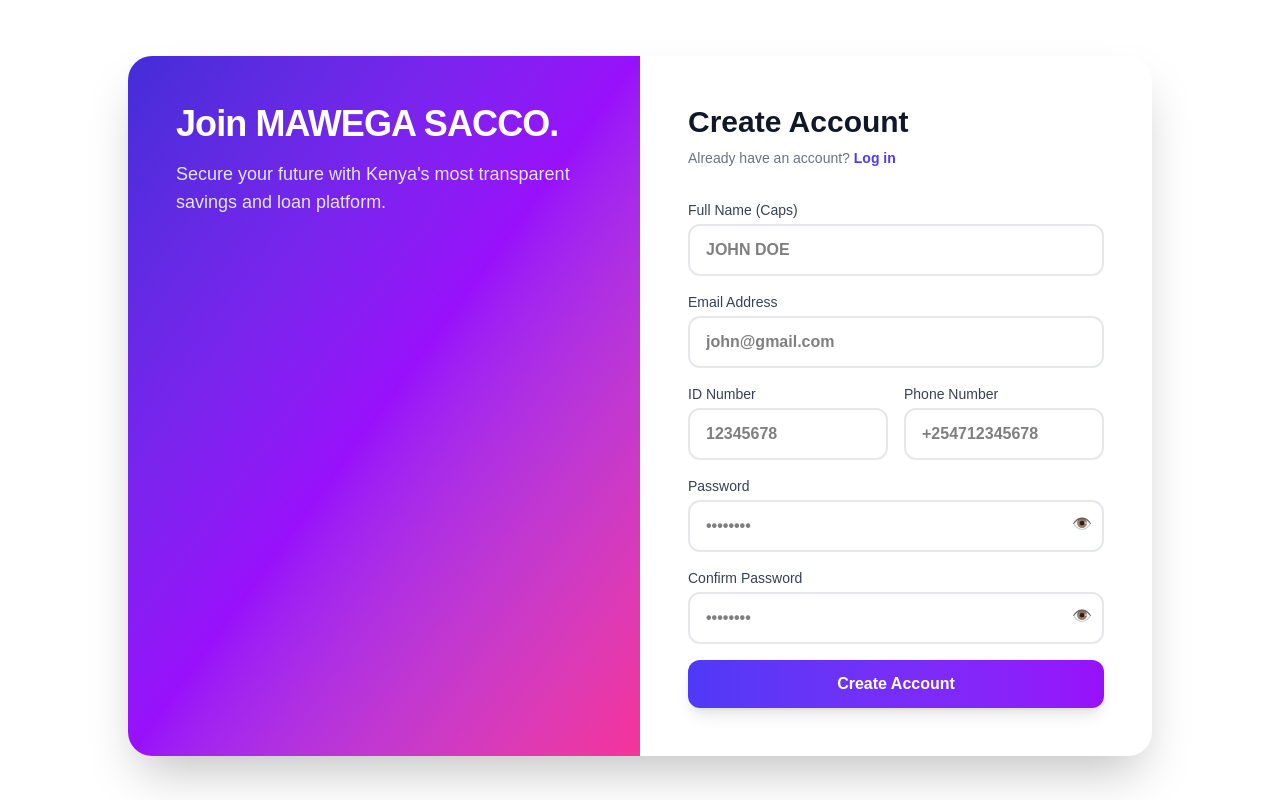
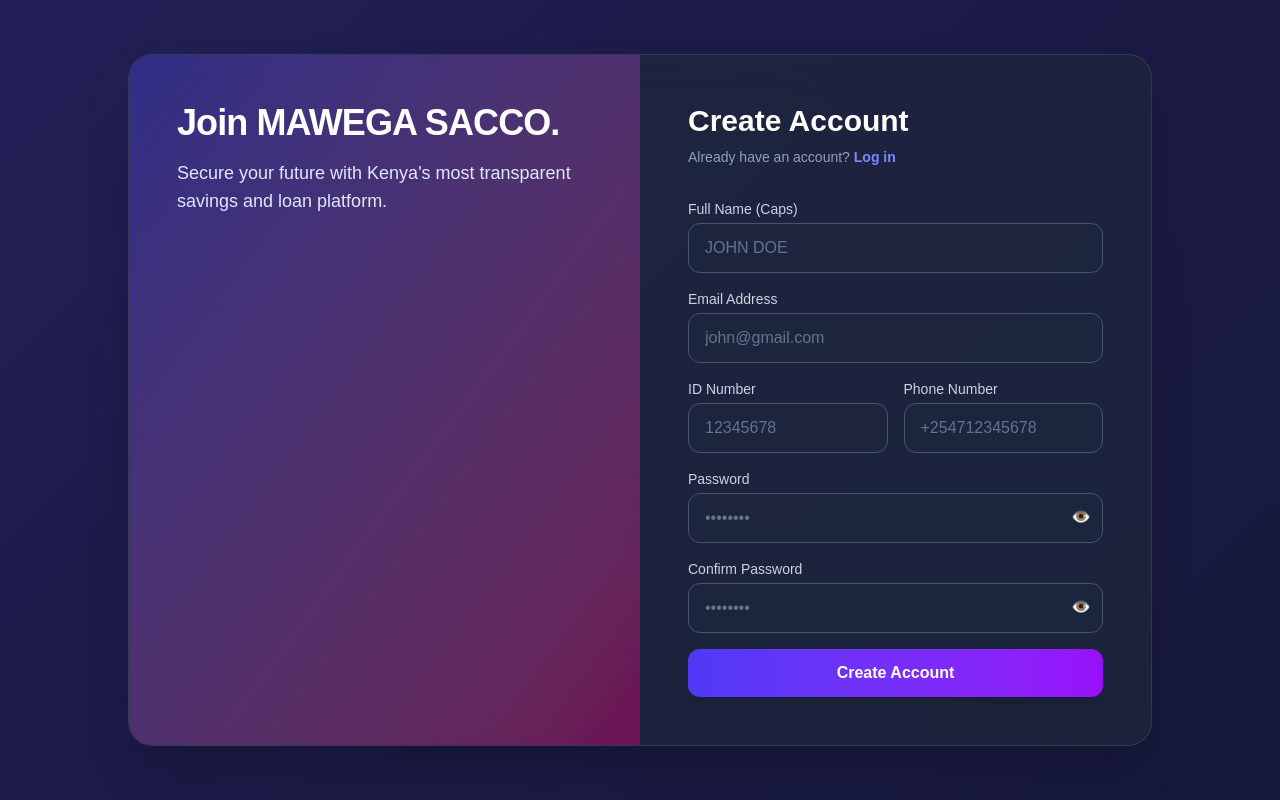
Before and after one commit to GeraldM9376/Family-sacco, a Next.js app: page /signup in a window 1280 px wide. Built offline with nearby package versions, Linux system fonts and the light colour scheme; no server answers.

Commit message:
Added animated dark glassmorphism to auth pages

```diff
--- a/src/app/globals.css
+++ b/src/app/globals.css
@@ -31,3 +31,21 @@
   -ms-overflow-style: none;
   scrollbar-width: none;
 }
+@keyframes gradient-shift {
+  0% { background-position: 0% 50%; }
+  50% { background-position: 100% 50%; }
+  100% { background-position: 0% 50%; }
+}
+
+.animated-bg {
+  background: linear-gradient(-45deg, #0f172a, #1e1b4b, #312e81, #0f172a);
+  background-size: 400% 400%;
+  animation: gradient-shift 15s ease infinite;
+}
+
+.glass-panel {
+  background: rgba(30, 41, 59, 0.7);
+  backdrop-filter: blur(16px);
+  -webkit-backdrop-filter: blur(16px);
+  border: 1px solid rgba(255, 255, 255, 0.1);
+}
--- a/src/app/signup/page.tsx
+++ b/src/app/signup/page.tsx
@@ -83,8 +83,11 @@
   };
 
   return (
-    <div className="flex min-h-[80vh] overflow-hidden rounded-3xl bg-white shadow-2xl mx-auto max-w-5xl mt-6">
-      <div className="hidden w-1/2 flex-col justify-between bg-gradient-to-br from-indigo-700 via-purple-600 to-pink-500 p-12 text-white md:flex relative">
+    <div className="animated-bg min-h-screen flex items-center justify-center p-4 md:p-0 -m-4 md:-m-8">
+      <div className="flex w-full max-w-5xl overflow-hidden rounded-3xl glass-panel shadow-2xl md:flex-row flex-col my-8">
+
+        {/* Left Side - Branding */}
+        <div className="hidden w-1/2 flex-col justify-between bg-gradient-to-br from-indigo-600/40 to-pink-600/40 p-12 text-white md:flex relative backdrop-blur-sm">
           <div className="relative z-10">
             <h2 className="text-4xl font-extrabold tracking-tight">Join MAWEGA SACCO.</h2>
             <p className="mt-4 text-lg text-indigo-100">
@@ -93,57 +96,58 @@
           </div>
         </div>
 
+        {/* Right Side - Form */}
         <div className="w-full p-8 md:w-1/2 lg:p-12 relative overflow-y-auto">
-        <h1 className="mb-2 text-3xl font-bold text-gray-900">Create Account</h1>
-        <p className="mb-8 text-sm text-gray-500">Already have an account? <Link href="/login" className="font-semibold text-indigo-600 hover:underline">Log in</Link></p>
+          <h1 className="mb-2 text-3xl font-bold text-white">Create Account</h1>
+          <p className="mb-8 text-sm text-slate-400">Already have an account? <Link href="/login" className="font-semibold text-indigo-400 hover:underline">Log in</Link></p>
 
           <form onSubmit={onSubmit} className="space-y-4">
             <div>
-            <label className="mb-1 block text-sm font-medium text-gray-700">Full Name (Caps)</label>
+              <label className="mb-1 block text-sm font-medium text-slate-300">Full Name (Caps)</label>
               <div className="relative">
                 <input name="fullName" value={form.fullName} onChange={handleChange} placeholder="JOHN DOE" required
-                className={`w-full rounded-xl border-2 px-4 py-3 text-black font-semibold outline-none transition-all focus:border-indigo-500 ${form.fullName ? (isValidName ? 'border-emerald-500' : 'border-red-300') : 'border-gray-200'}`} />
+                  className={`w-full rounded-xl border bg-slate-800/50 px-4 py-3 text-white placeholder-slate-500 outline-none transition-all focus:bg-slate-800 ${form.fullName ? (isValidName ? 'border-emerald-500' : 'border-red-500') : 'border-slate-600'}`} />
                 <InputStatus isValid={isValidName} value={form.fullName} />
               </div>
             </div>
 
             <div>
-            <label className="mb-1 block text-sm font-medium text-gray-700">Email Address</label>
+              <label className="mb-1 block text-sm font-medium text-slate-300">Email Address</label>
               <div className="relative">
                 <input name="email" type="email" value={form.email} onChange={handleChange} placeholder="john@gmail.com" required
-                className={`w-full rounded-xl border-2 px-4 py-3 text-black font-semibold outline-none transition-all focus:border-indigo-500 ${form.email ? (isValidEmail ? 'border-emerald-500' : 'border-red-300') : 'border-gray-200'}`} />
+                  className={`w-full rounded-xl border bg-slate-800/50 px-4 py-3 text-white placeholder-slate-500 outline-none transition-all focus:bg-slate-800 ${form.email ? (isValidEmail ? 'border-emerald-500' : 'border-red-500') : 'border-slate-600'}`} />
                 <InputStatus isValid={isValidEmail} value={form.email} />
               </div>
             </div>
 
             <div className="grid grid-cols-2 gap-4">
               <div>
-              <label className="mb-1 block text-sm font-medium text-gray-700">ID Number</label>
+                <label className="mb-1 block text-sm font-medium text-slate-300">ID Number</label>
                 <input name="idNumber" value={form.idNumber} onChange={handleChange} placeholder="12345678" required
-                className={`w-full rounded-xl border-2 px-4 py-3 text-black font-semibold outline-none transition-all focus:border-indigo-500 ${form.idNumber ? (isValidId ? 'border-emerald-500' : 'border-red-300') : 'border-gray-200'}`} />
+                  className={`w-full rounded-xl border bg-slate-800/50 px-4 py-3 text-white placeholder-slate-500 outline-none transition-all focus:bg-slate-800 ${form.idNumber ? (isValidId ? 'border-emerald-500' : 'border-red-500') : 'border-slate-600'}`} />
               </div>
               <div>
-              <label className="mb-1 block text-sm font-medium text-gray-700">Phone Number</label>
+                <label className="mb-1 block text-sm font-medium text-slate-300">Phone Number</label>
                 <div className="relative">
                   <input name="phone" value={form.phone} onChange={handleChange} placeholder="+254712345678" required
-                  className={`w-full rounded-xl border-2 px-4 py-3 text-black font-semibold outline-none transition-all focus:border-indigo-500 ${form.phone ? (isValidPhone ? 'border-emerald-500' : 'border-red-300') : 'border-gray-200'}`} />
+                    className={`w-full rounded-xl border bg-slate-800/50 px-4 py-3 text-white placeholder-slate-500 outline-none transition-all focus:bg-slate-800 ${form.phone ? (isValidPhone ? 'border-emerald-500' : 'border-red-500') : 'border-slate-600'}`} />
                   <InputStatus isValid={isValidPhone} value={form.phone} />
                 </div>
               </div>
             </div>
 
             <div>
-            <label className="mb-1 block text-sm font-medium text-gray-700">Password</label>
+              <label className="mb-1 block text-sm font-medium text-slate-300">Password</label>
               <div className="relative">
                 <input name="password" type={showPass ? "text" : "password"} value={form.password} onChange={handleChange} placeholder="••••••••" required
-                className={`w-full rounded-xl border-2 px-4 py-3 text-black font-semibold pr-12 outline-none transition-all focus:border-indigo-500 ${form.password ? (isValidPass ? 'border-emerald-500' : 'border-amber-300') : 'border-gray-200'}`} />
-              <button type="button" onClick={() => setShowPass(!showPass)} className="absolute right-3 top-3 text-gray-400 hover:text-gray-700">
+                  className={`w-full rounded-xl border bg-slate-800/50 px-4 py-3 pr-12 text-white placeholder-slate-500 outline-none transition-all focus:bg-slate-800 ${form.password ? (isValidPass ? 'border-emerald-500' : 'border-amber-500') : 'border-slate-600'}`} />
+                <button type="button" onClick={() => setShowPass(!showPass)} className="absolute right-3 top-3 text-slate-400 hover:text-white">
                   {showPass ? "🙈" : "👁️"}
                 </button>
               </div>
               {form.password && (
                 <div className="mt-2 flex items-center gap-2">
-                <div className="flex h-1.5 w-full overflow-hidden rounded-full bg-gray-200">
+                  <div className="flex h-1.5 w-full overflow-hidden rounded-full bg-slate-700">
                     <div className={`h-full ${strengthColor} transition-all duration-300`} style={{ width: `${strength}%` }} />
                   </div>
                 </div>
@@ -151,11 +155,11 @@
             </div>
 
             <div>
-            <label className="mb-1 block text-sm font-medium text-gray-700">Confirm Password</label>
+              <label className="mb-1 block text-sm font-medium text-slate-300">Confirm Password</label>
               <div className="relative">
                 <input name="confirm" type={showConfirm ? "text" : "password"} value={form.confirm} onChange={handleChange} placeholder="••••••••" required
-                className={`w-full rounded-xl border-2 px-4 py-3 text-black font-semibold pr-12 outline-none transition-all focus:border-indigo-500 ${form.confirm ? (doPasswordsMatch ? 'border-emerald-500' : 'border-red-300') : 'border-gray-200'}`} />
-              <button type="button" onClick={() => setShowConfirm(!showConfirm)} className="absolute right-3 top-3 text-gray-400 hover:text-gray-700">
+                  className={`w-full rounded-xl border bg-slate-800/50 px-4 py-3 pr-12 text-white placeholder-slate-500 outline-none transition-all focus:bg-slate-800 ${form.confirm ? (doPasswordsMatch ? 'border-emerald-500' : 'border-red-500') : 'border-slate-600'}`} />
+                <button type="button" onClick={() => setShowConfirm(!showConfirm)} className="absolute right-3 top-3 text-slate-400 hover:text-white">
                   {showConfirm ? "🙈" : "👁️"}
                 </button>
               </div>
@@ -172,5 +176,6 @@
           </form>
         </div>
       </div>
+    </div>
   );
 }
```
Also changed, not shown: src/app/login/page.tsx (+17 -12 lines). Lines whose indentation alone changed are shown as unchanged.
